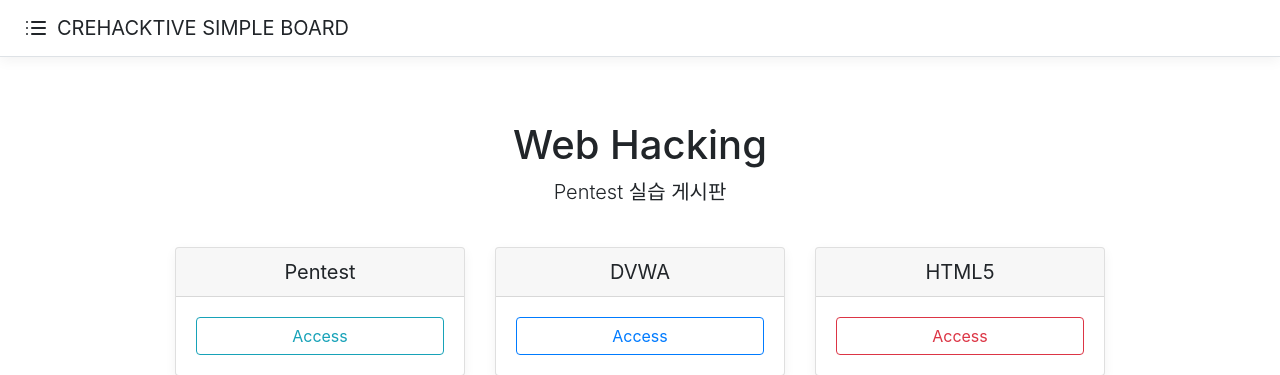
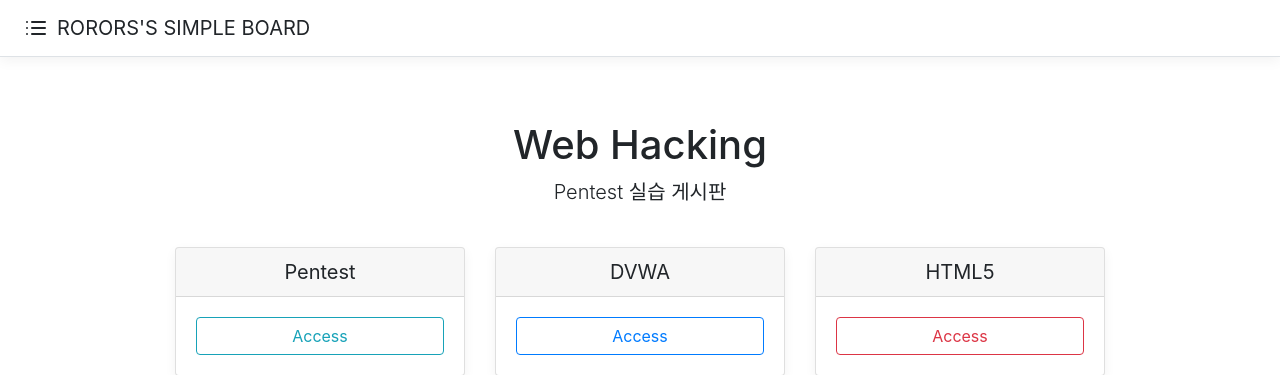
Before and after one commit to 28xhsn6y5t-ux/ROCKY, a PHP site: page /index.php in a window 1280 px wide. Shown: the top 375 px of the page. Run offline with PHP 8.4, Linux system fonts and the light colour scheme; some libraries are stand-ins or nearby versions.

Commit message:
Seconcd Edit

```diff
--- a/index.php
+++ b/index.php
@@ -19,7 +19,7 @@
 
     <div class="d-flex flex-column flex-md-row align-items-center p-3 px-md-4 mb-3 bg-white border-bottom box-shadow">
       <span data-feather="list"></span>&nbsp;&nbsp;
-      <h5 class="my-0 mr-md-auto font-weight-normal">CREHACKTIVE SIMPLE BOARD</h5>
+      <h5 class="my-0 mr-md-auto font-weight-normal">RORORS'S SIMPLE BOARD</h5>
     </div>
 
     <div class="pricing-header px-3 py-3 pt-md-5 pb-md-4 mx-auto text-center">
```
